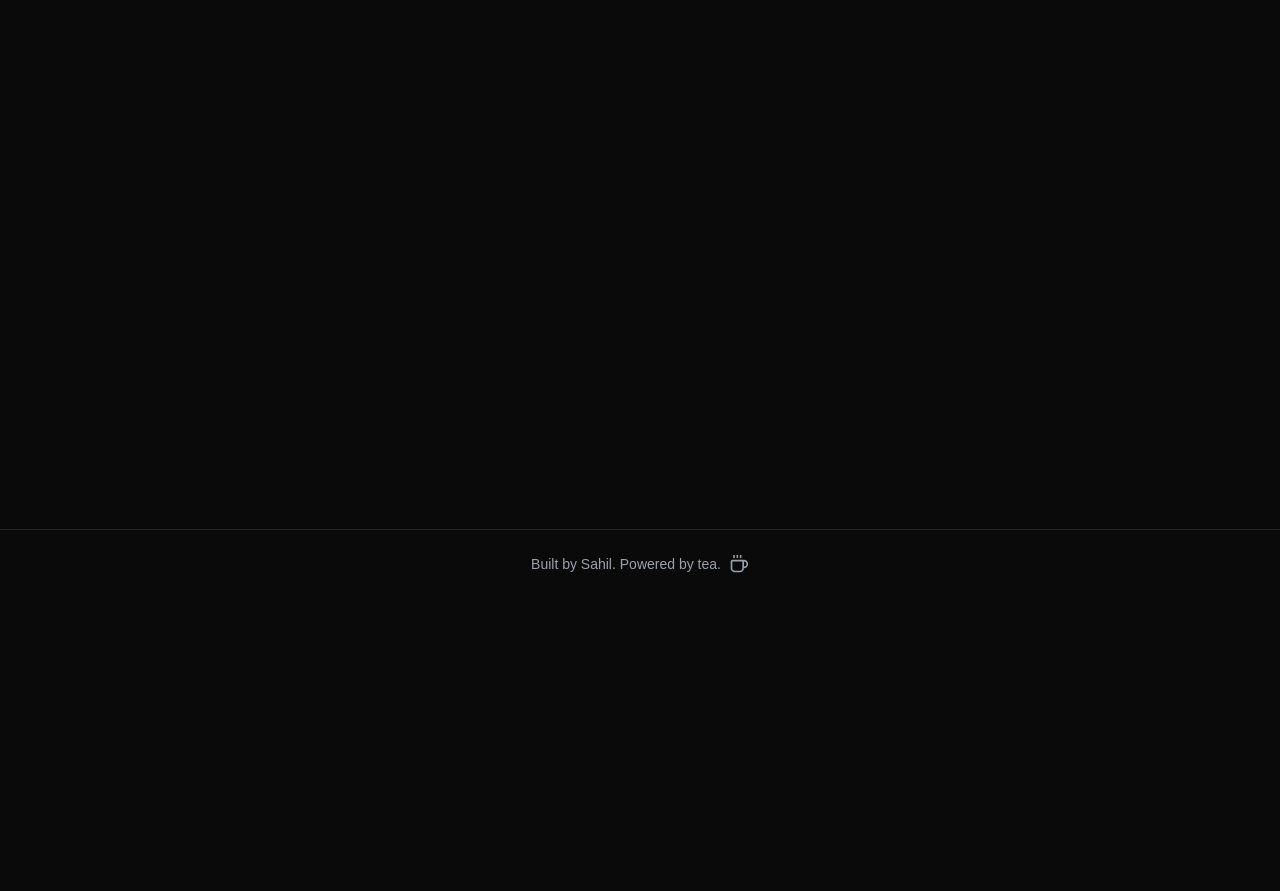
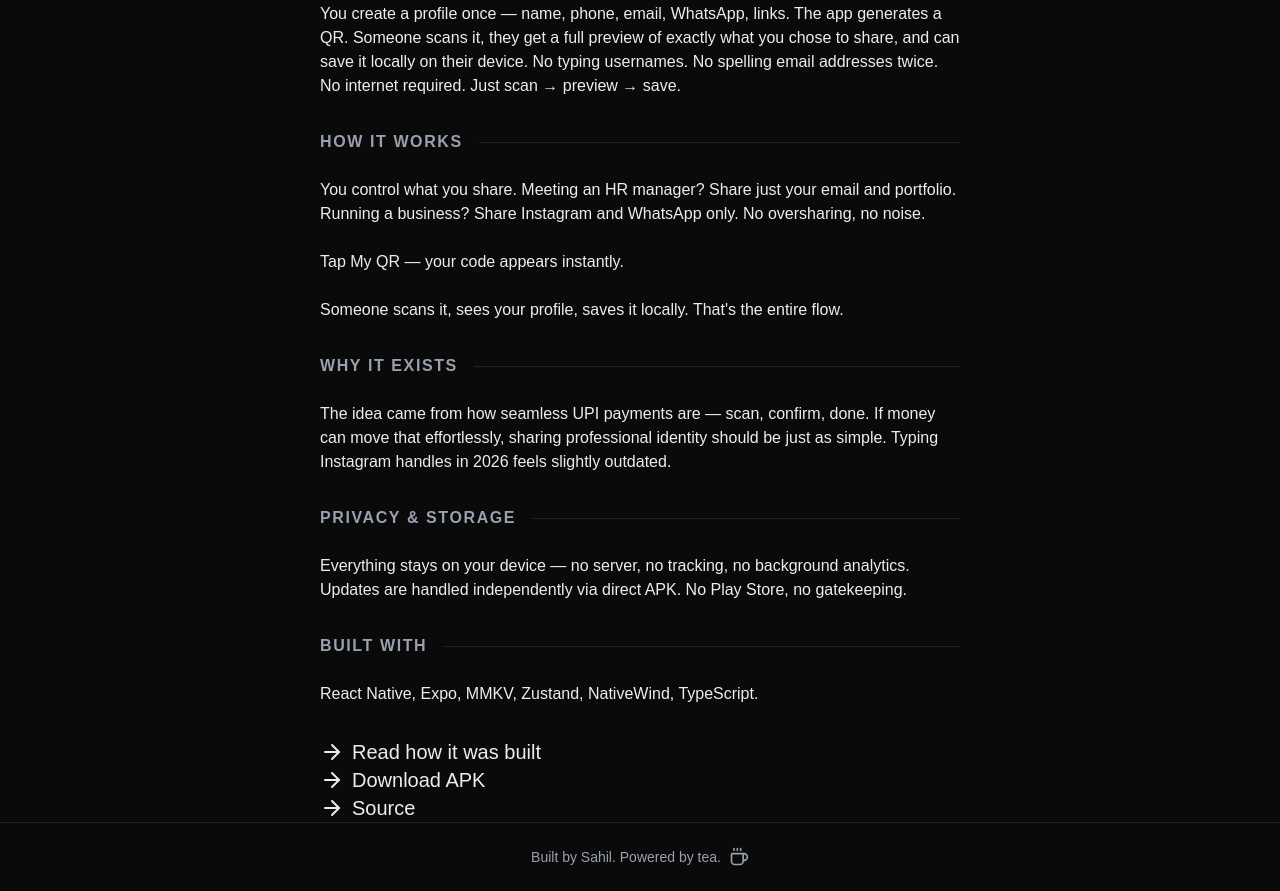
Before and after one commit to sahiltiwaridev/portfolio, a Next.js app: page /works/linkly in a window 1280 px wide. Shown: the part 202-1093 px from the top of the page. Before the commit the page ends 800 px from the top, so only its background shows below. Built offline with nearby package versions, Linux system fonts and the light colour scheme.

Commit message:
feat: add full project overview page with sections and links

```diff
--- a/src/app/works/linkly/page.tsx
+++ b/src/app/works/linkly/page.tsx
@@ -1,5 +1,8 @@
 import Header from "@/components/Header";
 import Footer from "@/components/Footer";
+import SectionDivider from "@/components/Sectiondivider";
+import { ArrowRight } from "lucide-react";
+import Link from "next/link";
 
 export const metadata = {
   title: "Linkly — Sahil Tiwari",
@@ -20,14 +23,88 @@ export const metadata = {
   },
 };
 
+const pageLinkStyles = "flex items-center gap-2 text-lg md:text-xl";
+const arrowStyles = "transition-transform duration-200 group-hover:-rotate-45";
+
 export default function Linkly() {
   return (
     <div className="min-h-screen flex flex-col">
       <main className="w-11/12 md:w-1/2 flex flex-col mx-auto gap-8 pt-12 flex-1">
         <Header headername="Linkly" backHref="/works" />
-        <p className="text-4xl md:text-6xl font-extrabold text-white/20">
-          Coming Soon.
-        </p>
+        <article className="flex flex-col gap-6">
+          <SectionDivider title="What it does" />
+          <p>
+            Linkly lets you share your professional profile instantly using a QR
+            code and a camera. You create a profile once — name, phone, email,
+            WhatsApp, links. The app generates a QR. Someone scans it, they get
+            a full preview of exactly what you chose to share, and can save it
+            locally on their device. No typing usernames. No spelling email
+            addresses twice. No internet required. Just scan → preview → save.
+          </p>
+          <SectionDivider title="How it works" />
+          <p>
+            You control what you share. Meeting an HR manager? Share just your
+            email and portfolio. Running a business? Share Instagram and
+            WhatsApp only. No oversharing, no noise.
+            <br />
+            {""}
+            <br />
+            <span>Tap My QR — your code appears instantly.</span>
+            <br />
+            {""}
+            <br />
+            <span>
+              Someone scans it, sees your profile, saves it locally. That's the
+              entire flow.
+            </span>
+          </p>
+          <SectionDivider title="Why it exists" />
+          <p>
+            The idea came from how seamless UPI payments are — scan, confirm,
+            done. If money can move that effortlessly, sharing professional
+            identity should be just as simple. Typing Instagram handles in 2026
+            feels slightly outdated.
+          </p>
+          <SectionDivider title="Privacy & storage" />
+          <p>
+            Everything stays on your device — no server, no tracking, no
+            background analytics. Updates are handled independently via direct
+            APK. No Play Store, no gatekeeping.
+          </p>
+          <SectionDivider title="Built with" />
+          <p>React Native, Expo, MMKV, Zustand, NativeWind, TypeScript.</p>
+        </article>
+        <nav aria-label="Project navigation">
+          <ul aria-label="Social links">
+            <li>
+              <Link href="https://hashnode.com/@sahiltiwari" className="group">
+                <div className={pageLinkStyles}>
+                  <ArrowRight className={arrowStyles} aria-hidden="true" />
+                  <span>Read how it was built</span>
+                </div>
+              </Link>
+            </li>
+            <li>
+              <Link href="https://linkly-website.vercel.app/" className="group">
+                <div className={pageLinkStyles}>
+                  <ArrowRight className={arrowStyles} aria-hidden="true" />
+                  <span>Download APK</span>
+                </div>
+              </Link>
+            </li>
+            <li>
+              <Link
+                href="https://github.com/sahiltiwaridev/linkly"
+                className="group"
+              >
+                <div className={pageLinkStyles}>
+                  <ArrowRight className={arrowStyles} aria-hidden="true" />
+                  <span>Source</span>
+                </div>
+              </Link>
+            </li>
+          </ul>
+        </nav>
       </main>
       <Footer />
     </div>
```
